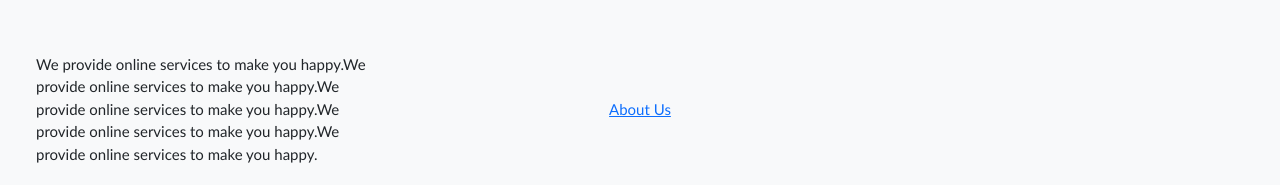
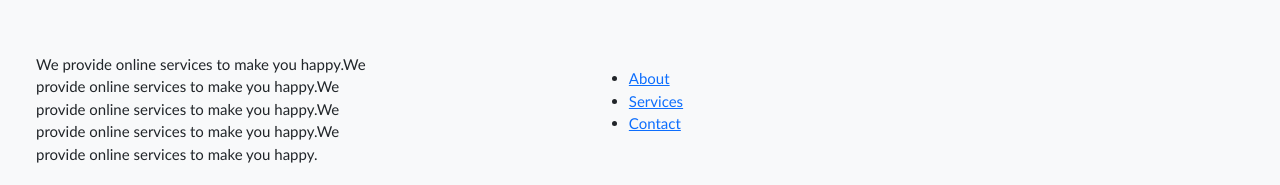
Before and after one commit to Zahra947/services, a React (Create React App) app: page /home in a window 1280 px wide. Shown: the part 2442-2627 px from the top of the page. Built offline with nearby package versions, Linux system fonts and the light colour scheme.

Commit message:
added links to the footer part

```diff
--- a/src/App.js
+++ b/src/App.js
@@ -1,4 +1,4 @@
-import { BrowserRouter as Router, Routes, Route } from "react-router-dom";
+import { BrowserRouter as Router, Routes, Route, Link } from "react-router-dom";
 
 import Header from "./pages/Header";
 import About from "./pages/About";
@@ -70,7 +70,17 @@ export default function App() {
               online services to make you happy.
             </div>
             <div className="col-4 d-flex align-items-sm-center justify-content-sm-center p-1">
-              <a href="./pages/About.js">About Us</a>
+              <ul>
+                <li>
+                  <Link to="/About">About</Link>
+                </li>
+                <li>
+                  <Link to="/Services">Services</Link>
+                </li>
+                <li>
+                  <Link to="/Contact">Contact</Link>
+                </li>
+              </ul>
             </div>
           </div>
           <div className="row bg-light footer">
```
